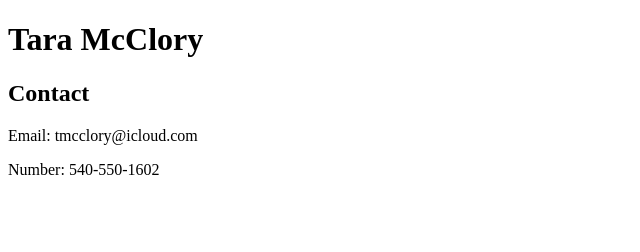
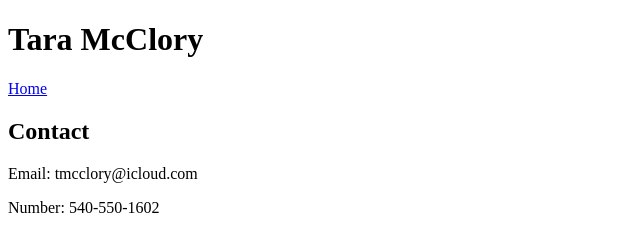
Before and after one commit to tbmcclory/tbmcclory.github.io, a plain HTML site: page Contact.html in a window 1280 px wide. Shown: the whole page, without its empty margins (0-640 px from the left). Drawn offline with Linux system fonts and the light colour scheme.

Commit message:
Update Contact.html

```diff
--- a/Contact.html
+++ b/Contact.html
@@ -4,7 +4,7 @@
 		<title>TBMcClory</title>
 	</head>
 	<body>
-		<h1>Tara McClory</h1>
+		<h1>Tara McClory</h1><p><a href="file:///Users/WebFund/Desktop/Website/Pages/Home.html">Home</a></p>
 		<h2>Contact</h2>
 		<p>Email: tmcclory@icloud.com</p>
 		<p>Number: 540-550-1602</p>
```
